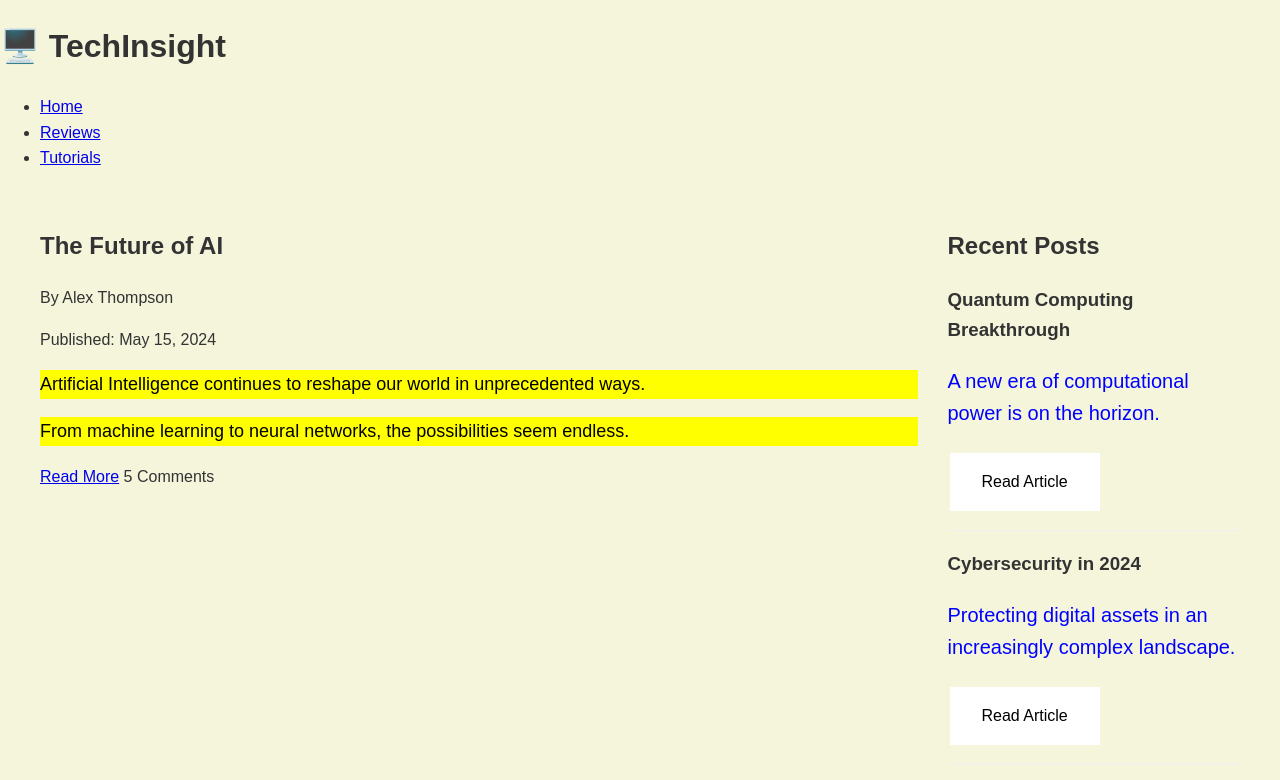
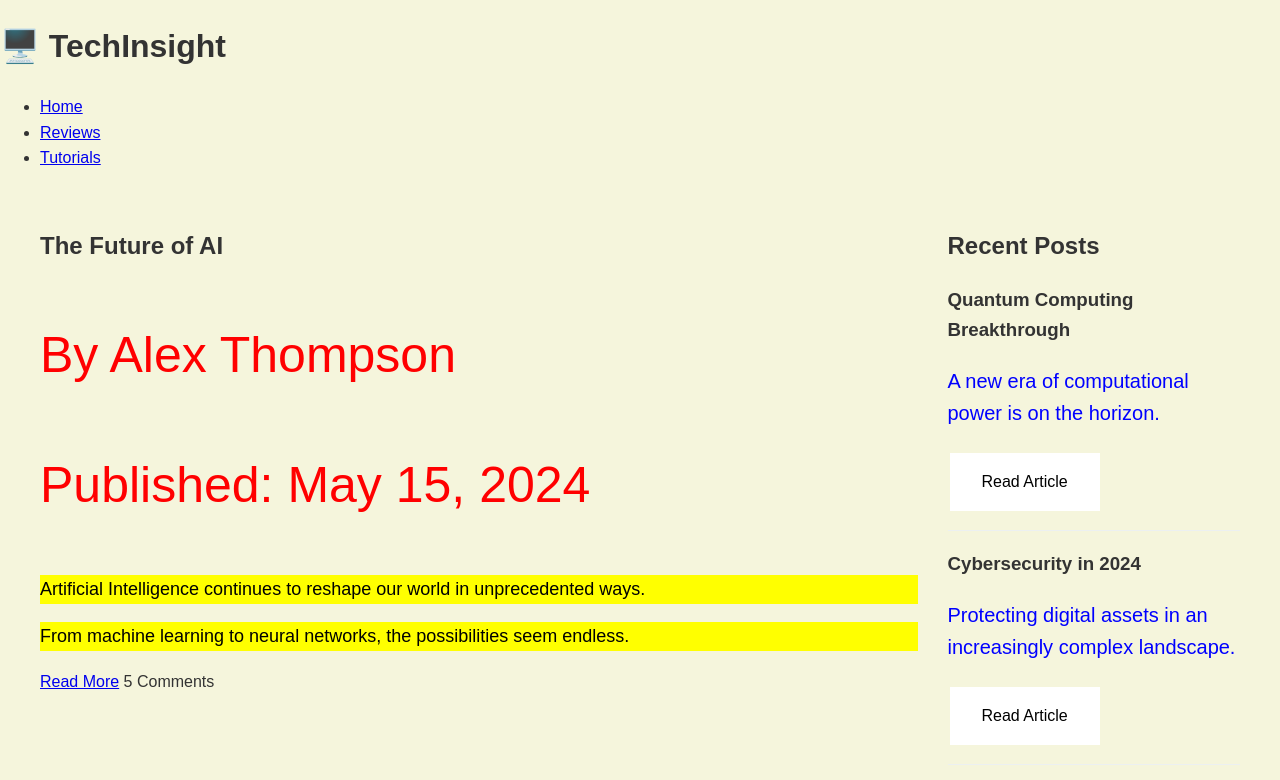
Before and after one commit to jacbob14/Unit2-CSS, a plain HTML site: page L02-CSS-Selectorss/Part2-Combinators/combinators.html in a window 1280 px wide. Shown: the top 780 px of the page. Drawn offline with Linux system fonts and the light colour scheme.

Commit message:
10/17 - Combinators complete

```diff
--- a/L02-CSS-Selectorss/Part2-Combinators/style.css
+++ b/L02-CSS-Selectorss/Part2-Combinators/style.css
@@ -21,11 +21,13 @@ body {
    - Make them slightly larger
    - Add a specific color
    Hint: Use a descendant selector
+
+
 */
-/* .main-article p { */
-   /* font-size: 18px; */
-   /* color:#2c3e50; */
-/* } */
+.main-article p {
+   font-size: 50px;
+   color: red;
+}
 
 .article-content p {
    font-size: 18px;
@@ -33,12 +35,6 @@ body {
    background-color: yellow;
 }
 
-
-/* TODO 2: Style anchor tags inside .post-footer
-   - Remove underline
-   - Add a specific color
-   - Add hover effect
-*/
 .post-footer a {
   text-decoration: none;
   background-color: white;
@@ -60,11 +56,6 @@ body {
    CHILD SELECTOR CHALLENGES
    ========================================== */
 
-/* TODO 3: Style DIRECT children of .recent-posts
-   - Add a border between articles
-   - Ensure only direct article children are styled
-   Hint: Use child selector (>)
-*/
 .recent-posts > article {
    border-bottom: 1px solid #ecf0f1;
    padding-bottom: 15px;
@@ -94,7 +85,6 @@ body {
 
 }
 
-
 /* ==========================================
    COMBINING SELECTORS
    Practice combining different selector types
@@ -106,6 +96,10 @@ body {
    - Give it a bold, slightly larger style
    Hint: Combine multiple selector types
 */
+
+.main-article > p {
+   font-size: 18px;
+}
 
 
 /* ==========================================
@@ -119,6 +113,10 @@ body {
    - Style them with a muted color and smaller font
 */
 
+.article-meta > p {
+   color: #ecf0f1
+   font-size 10px;
+}
 
 /* ==========================================
    OPTIONAL STYLING ENHANCEMENTS
```
